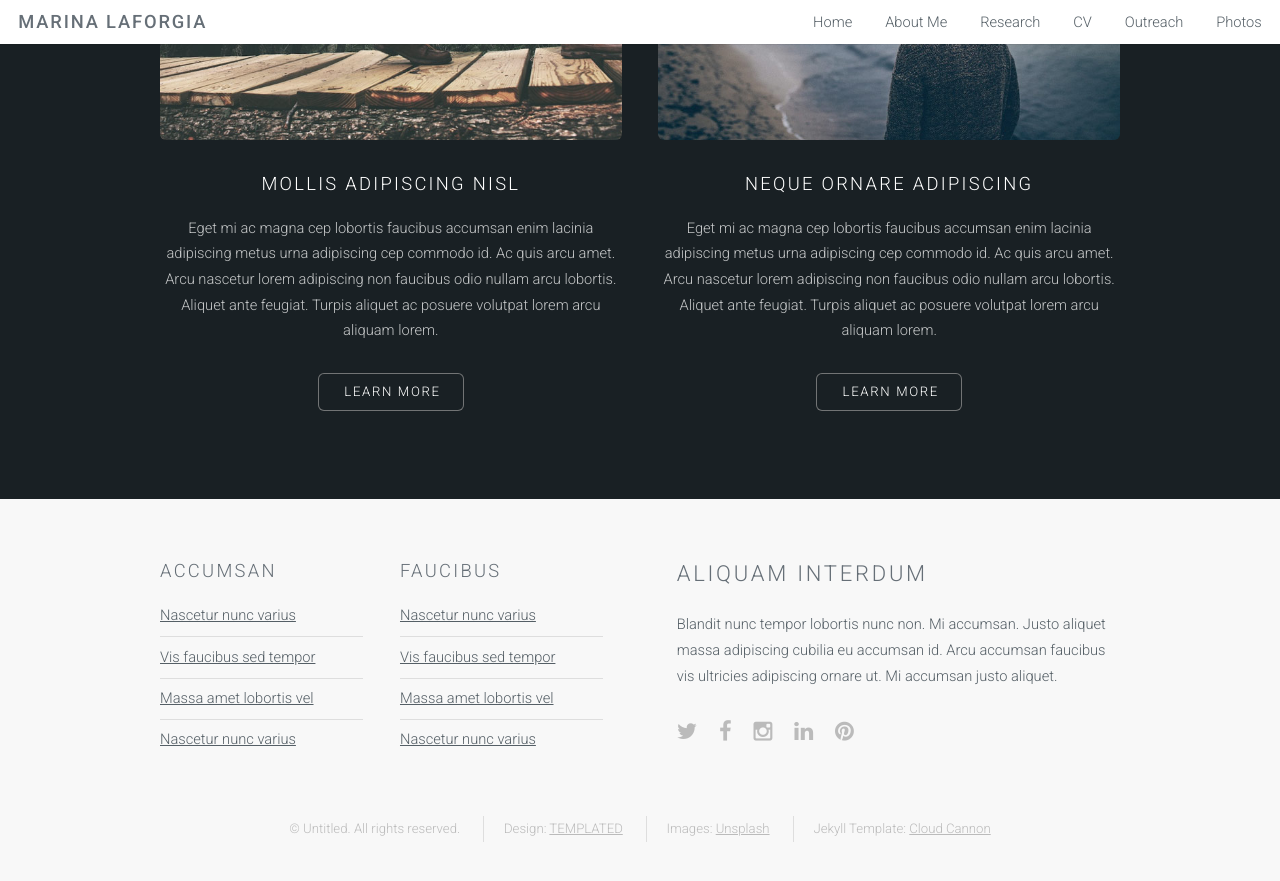
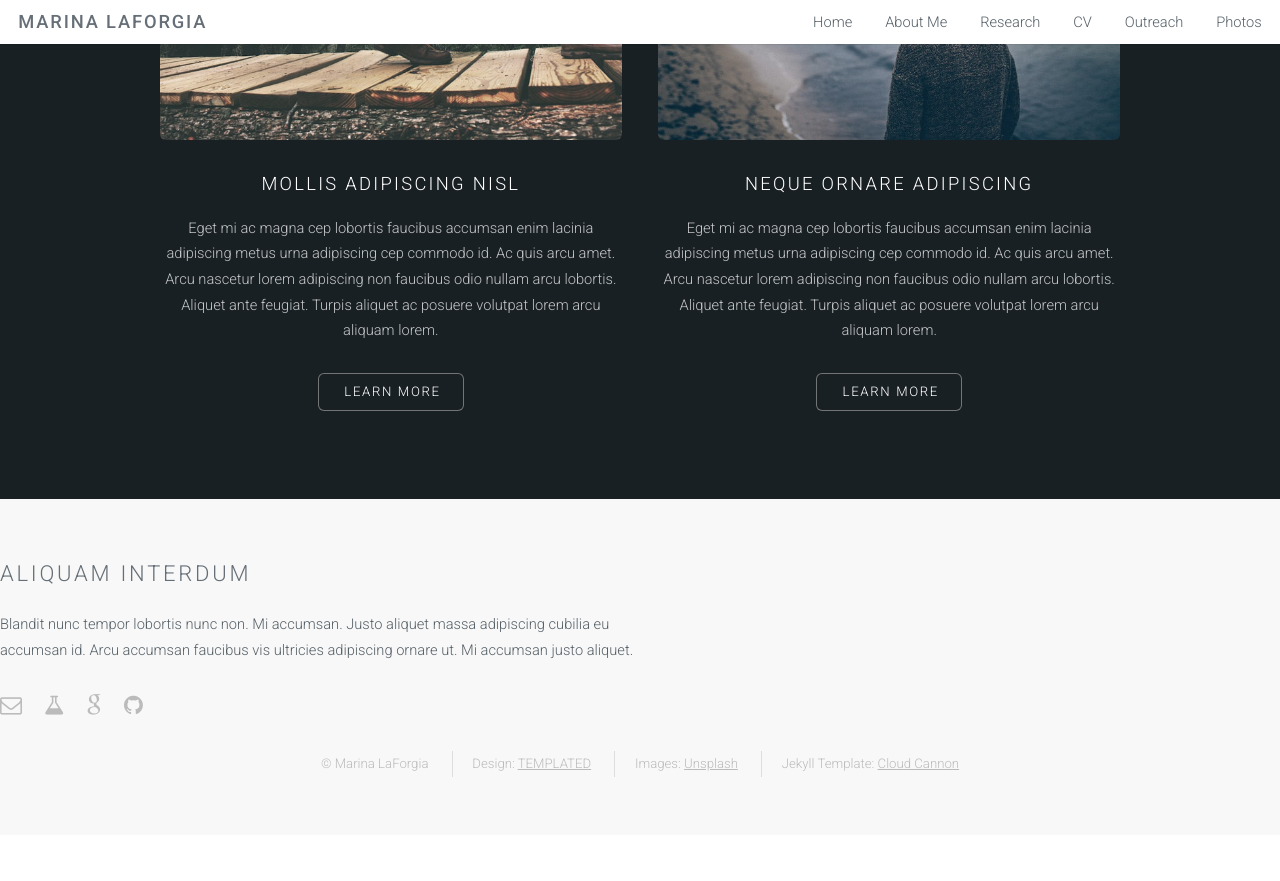
Before and after one commit to marinalaforgia/marinalaforgia.github.io, a Jekyll site: the page built from index.html, in a window 1280 px wide and 900 px high, scrolled down 1392 px. Shown: the top 881 px of the window. Built offline with Jekyll 4.4.1, drawn with Linux system fonts in a browser that asks for light colours; after the commit the page ends 2227 px from its top, so only the background shows below that.

Commit message:
Update footer.html

```diff
--- a/_includes/footer.html
+++ b/_includes/footer.html
@@ -1,6 +1,6 @@
 <!-- Footer -->
 <footer id="footer">
-    <div class="container">
+    <!--<div class="container">
         <div class="row double">
             <div class="6u">
                 <div class="row collapse-at-2">
@@ -23,21 +23,20 @@
                         </ul>
                     </div>
                 </div>
-            </div>
+            </div> -->
             <div class="6u">
                 <h2>Aliquam Interdum</h2>
                 <p>Blandit nunc tempor lobortis nunc non. Mi accumsan. Justo aliquet massa adipiscing cubilia eu accumsan id. Arcu accumsan faucibus vis ultricies adipiscing ornare ut. Mi accumsan justo aliquet.</p>
                 <ul class="icons">
-                    <li><a href="#" class="icon fa-twitter"><span class="label">Twitter</span></a></li>
-                    <li><a href="#" class="icon fa-facebook"><span class="label">Facebook</span></a></li>
-                    <li><a href="#" class="icon fa-instagram"><span class="label">Instagram</span></a></li>
-                    <li><a href="#" class="icon fa-linkedin"><span class="label">LinkedIn</span></a></li>
-                    <li><a href="#" class="icon fa-pinterest"><span class="label">Pinterest</span></a></li>
+                    <li><a href="mailto:marina.laforgia@gmail.com" class="icon circle fa-envelope-o"><span class="label">Email</span></a></li>
+	                <li><a href="http://orcid.org/0000-0003-4377-0841" class="icon circle fa-flask"><span class="label">ORCID</span></a></li>
+	                <li><a href="http://scholar.google.com/citations?user=79nwG_kAAAAJ&hl=en" class="icon circle fa-google"><span class="label">Google Scholar</span></a></li>
+	                <li><a href="http://github.com/marinalaforgia" class="icon circle fa-github"><span class="label">Github</span></a></li>
                 </ul>
             </div>
         </div>
         <ul class="copyright">
-            <li>&copy; Untitled. All rights reserved.</li>
+            <li>&copy; Marina LaForgia</li>
             <li>Design: <a href="http://templated.co">TEMPLATED</a></li>
             <li>Images: <a href="http://unsplash.com">Unsplash</a></li>
             <li>Jekyll Template: <a href="http://cloudcannon.com">Cloud Cannon</a></li>
```
